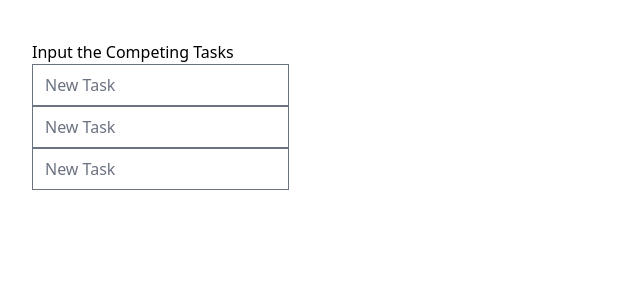
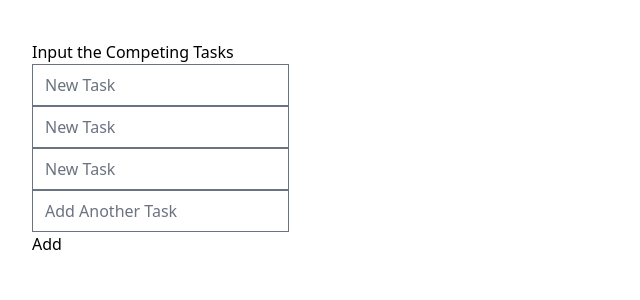
Before and after one commit to soogeanie/task-matrix, a React (Vite) app: page / in a window 1280 px wide. Shown: the top 300 px of the page, without its empty margins (0-640 px from the left). Built offline with nearby package versions, Linux system fonts and the light colour scheme.

Commit message:
part: adding ability to a new task

```diff
--- /dev/null
+++ b/src/components/AddNewTask.tsx
@@ -0,0 +1,42 @@
+import { TaskInput } from './CreateTaskList';
+import InputText from './InputText'
+
+type AddNewTaskProps = {
+  nextInput: string;
+  handleNewTask: (newTask: TaskInput) => void;
+}
+
+const AddNewTask = ({ nextInput, handleNewTask }: AddNewTaskProps) => {
+  const newTask = {
+    id: `task-input-${nextInput}`,
+    label: `Task Input ${nextInput}`,
+    defaultValue: ''
+  }
+
+  const handleSubmit = (event: React.FormEvent<HTMLFormElement>) => {
+    event.preventDefault()
+
+    const formData = new FormData(event.currentTarget)
+    const newTaskValue = formData.get(newTask.id) as string | null
+
+    handleNewTask({
+      ...newTask,
+      defaultValue: newTaskValue || ''
+    })
+
+    event.currentTarget.reset()
+  }
+
+  return (
+    <form id="addNewTask" onSubmit={handleSubmit}>
+      <InputText
+        {...newTask}
+        placeholder="Add Another Task"
+      />
+
+      <button type="submit">Add</button>
+    </form>
+  )
+}
+
+export default AddNewTask
--- a/src/components/CreateTaskList.tsx
+++ b/src/components/CreateTaskList.tsx
@@ -1,46 +1,27 @@
-import { useReducer } from 'react'
-import InputText from './InputText'
+import { useReducer } from 'react';
+import InputText from './InputText';
+import AddNewTask from './AddNewTask';
 
-type NewTask = {
-  id: number;
-  text: string;
+export type TaskInput = {
+  id: string;
+  label: string;
+  defaultValue?: string;
 }
 
 const MIN_TASKS = 3
-// const MAX_TASKS = 10
+const MAX_TASKS = 10
 
 const ACTIONS = {
-  ADD_TASK: 'addTask',
-  UPDATE_TASK: 'updateTask'
+  ADD_TASK: 'addTask'
 }
 
-const tasksReducer = (state, action) => {
-  switch(action.type) {
-    case ACTIONS.UPDATE_TASK: {
-      const updatedTasks = state.tasks.map((task: NewTask) => {
-        if (task.id === action.id) {
-          return {
-            id: task.id,
-            text: action.text
-          }
-        }
-
-        return task
-      })
-
-      return {
-        ...state,
-        tasks: updatedTasks
-      }
-    }
-
+const taskInputsReducer = (state, action) => {
+  switch (action.type) {
     case ACTIONS.ADD_TASK: {
       return {
-        tasks: [...state.tasks, {
-          id: action.id,
-          text: action.text
-        }],
-        total: state.total++
+        tasks: [...state.tasks, action.newTask],
+        total: state.total++,
+        next: state.total + 2
       }
     }
   }
@@ -49,43 +30,49 @@ const tasksReducer = (state, action) => {
 }
 
 const createInitialState = (minTasks: number) => {
-  const intialTasks: NewTask[] = []
+  const initialTasks: TaskInput[] = []
 
   for (let i = 1; i <= minTasks; i++) {
-    intialTasks.push({
-      id: i,
-      text: ''
+    initialTasks.push({
+      id: `task-input-${i}`,
+      label: `Task Input ${i}`,
+      defaultValue: ''
     })
   }
 
   return {
-    tasks: intialTasks,
-    total: 3
+    tasks: initialTasks,
+    total: minTasks,
+    next: minTasks + 1,
   }
 }
 
 const CreateTaskList = () => {
-  const [state, dispatch] = useReducer(tasksReducer, createInitialState(MIN_TASKS))
+  const [state, dispatch] = useReducer(taskInputsReducer, createInitialState(MIN_TASKS))
 
   return (
     <>
       <h1>Input the Competing Tasks</h1>
 
       <form>
-        {state.tasks.map((task: NewTask) => (
+        {state.tasks.map((task: TaskInput) => (
           <InputText
-            key={`task-input-${task.id}`}
-            id={`task-input-${task.id}`}
-            label={`Task Input ${task.id}`}
+            key={task.id}
+            {...task}
             placeholder='New Task'
-            onBlur={(inputValue) => dispatch({
-              type: ACTIONS.UPDATE_TASK,
-              id: task.id,
-              text: inputValue
-            })}
           />
         ))}
       </form>
+
+      {state.total !== MAX_TASKS &&
+        <AddNewTask
+          nextInput={state.next}
+          handleNewTask={(newTask: TaskInput) => dispatch({
+            type: ACTIONS.ADD_TASK,
+            newTask
+          })}
+        />
+      }
     </>
   )
 }
--- a/src/components/InputText.tsx
+++ b/src/components/InputText.tsx
@@ -4,12 +4,12 @@ type InputTextProps = {
   name?: string;
   placeholder?: string;
   required?: boolean;
-  onBlur: (text: string) => void;
+  defaultValue?: string;
 }
 
 const InputText = ({
-  onBlur,
   label,
+  name,
   ...inputAttrs
 }: InputTextProps) => {
   return (
@@ -18,8 +18,8 @@ const InputText = ({
 
       <input
         type="text"
+        name={name || inputAttrs.id}
         {...inputAttrs}
-        onBlur={(event) => onBlur(event.target.value)}
       />
     </div>
   )
```
